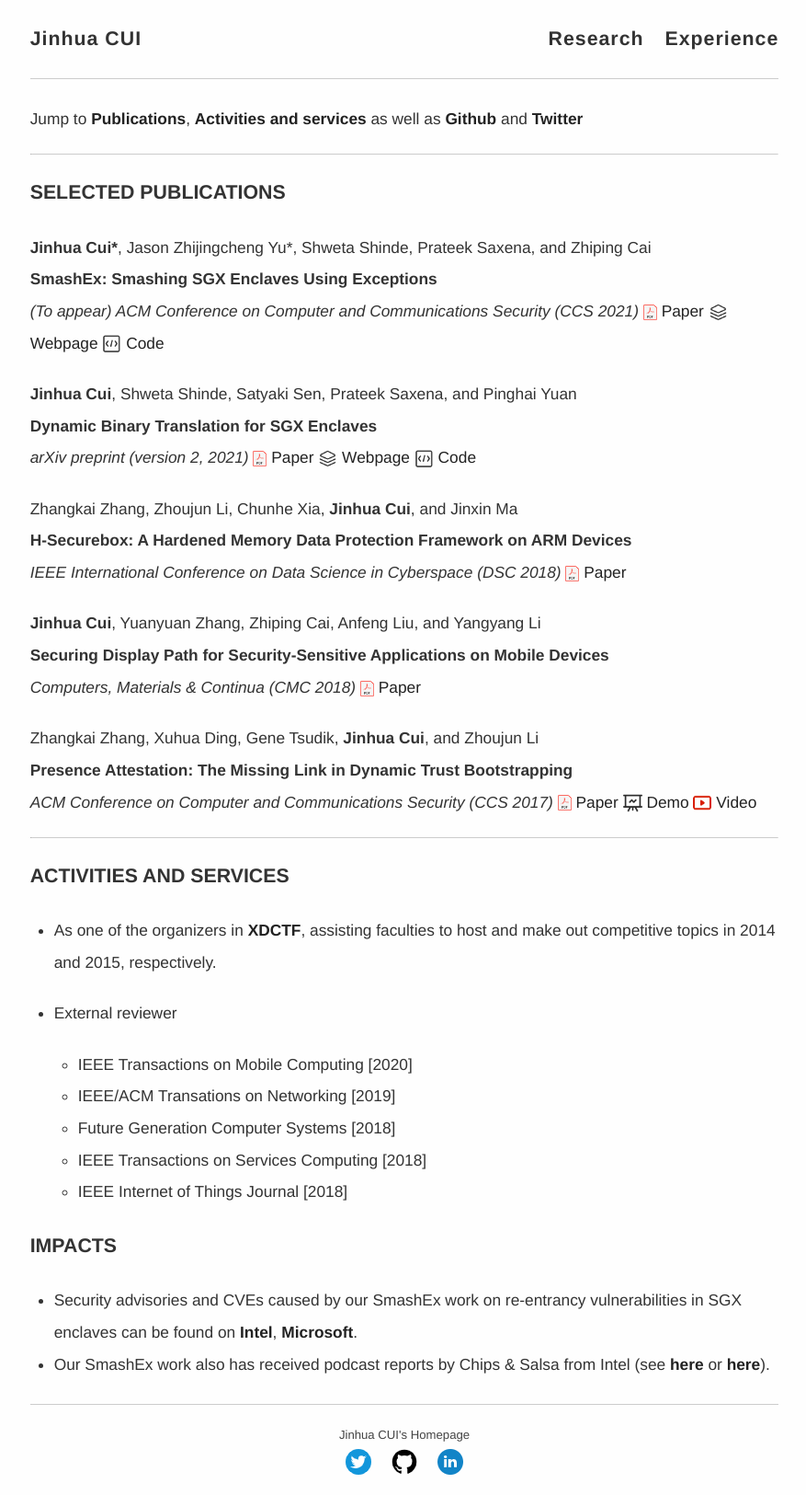
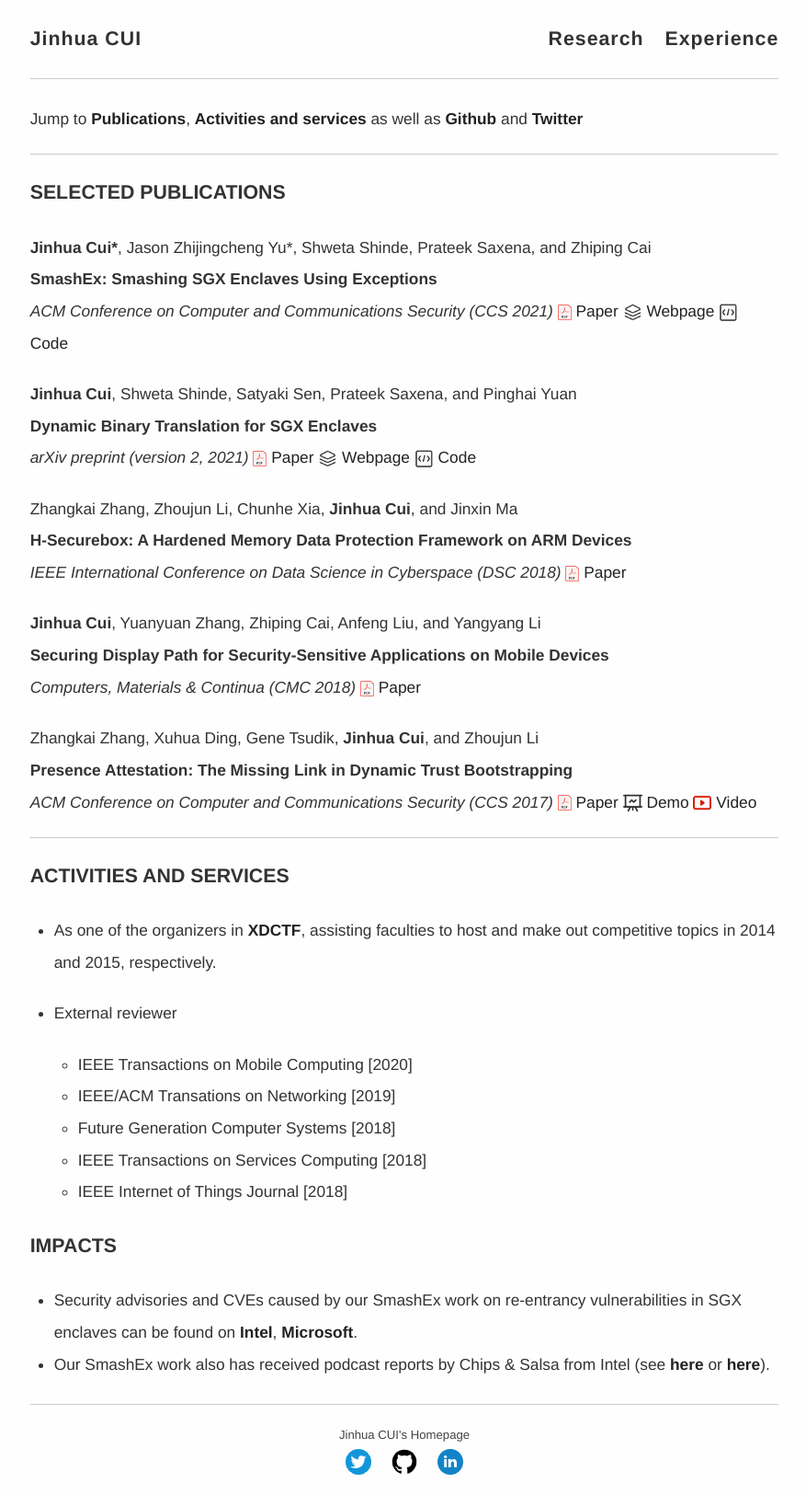
Before and after one commit to cimcs/cimcs.github.io, a Jekyll site: the page built from research.md, in a window 1280 px wide. Shown: the whole page at 92% size, without its empty margins (200-1077 px from the left). Built offline with Jekyll 4.4.1, drawn with Linux system fonts in a browser that asks for light colours; comment, search, counter and statistics services are not loaded.

Commit message:
Update cv.yml

```diff
--- a/_data/cv.yml
+++ b/_data/cv.yml
@@ -143,13 +143,13 @@ awards:
 publications:
     - title:   "SmashEx: Smashing SGX Enclaves Using Exceptions"
       author:  '**Jinhua Cui\***, Jason Zhijingcheng Yu\*, Shweta Shinde, Prateek Saxena, and Zhiping Cai'
-      journal: (To appear) ACM Conference on Computer and Communications Security
+      journal: ACM Conference on Computer and Communications Security
       note:
       video:   https://www.youtube.com/watch?v=YnDeOhTXjqg
       year:    (CCS 2021)
       # url:     http://www.mysmu.edu/faculty/xhding/publications/preatt.pdf
-      url:     https://arxiv.org/abs/2110.06657
-      # doi:     https://doi.org/10.1145/3460120.3484821
+      url:     https://dl.acm.org/doi/10.1145/3460120.3484821
+      doi:     https://doi.org/10.1145/3460120.3484821
       code:    https://github.com/cimcs/poc-exploits-of-smashex
       video:
       web:     https://jasonyu1996.github.io/SmashEx/
```
